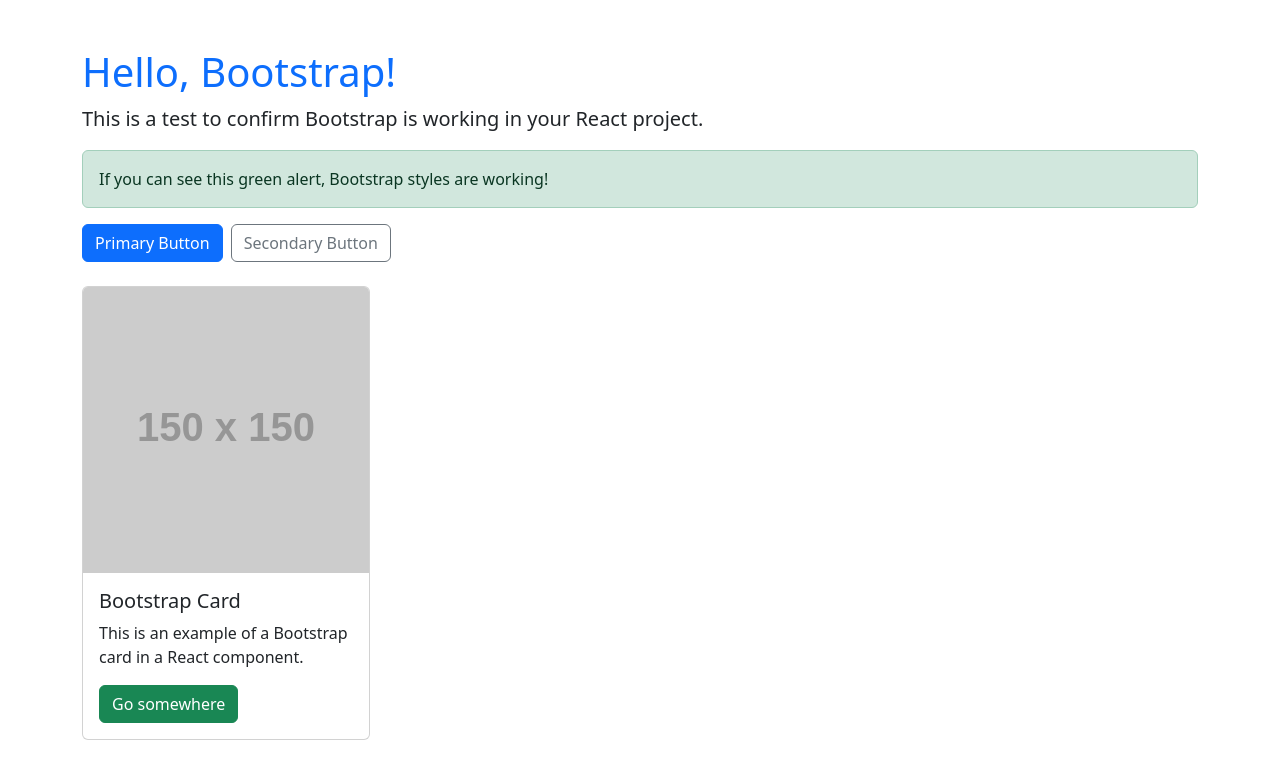
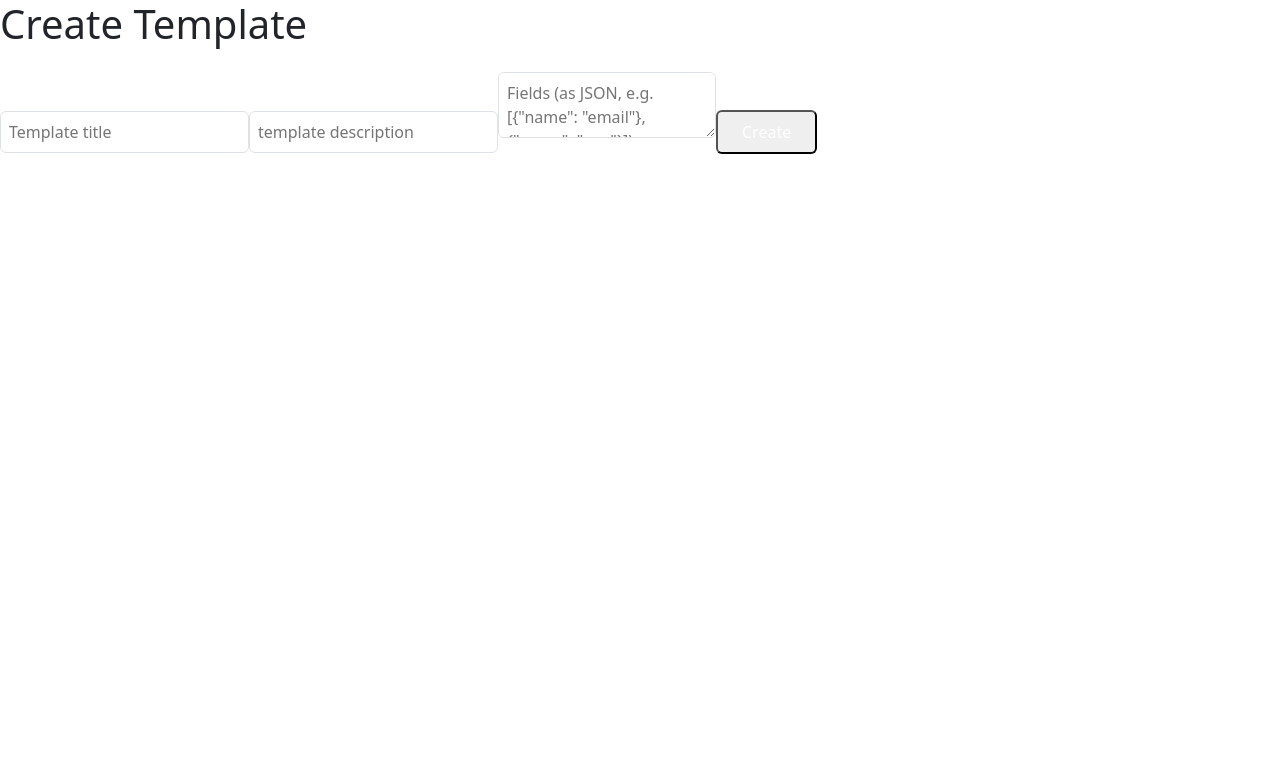
Before and after one commit to tedhull/myforms_front, a React (Create React App) app: page /create in a window 1280 px wide. Shown: the top 778 px of the page. Built offline with nearby package versions, Linux system fonts and the light colour scheme; no server answers.

Commit message:
create and find template

```diff
--- a/package.json
+++ b/package.json
@@ -7,9 +7,11 @@
     "@testing-library/jest-dom": "^6.6.3",
     "@testing-library/react": "^16.3.0",
     "@testing-library/user-event": "^13.5.0",
+    "axios": "^1.10.0",
     "bootstrap": "^5.3.6",
     "react": "^19.1.0",
     "react-dom": "^19.1.0",
+    "react-router-dom": "^7.6.2",
     "react-scripts": "5.0.1",
     "web-vitals": "^2.1.4"
   },
--- a/src/App.js
+++ b/src/App.js
@@ -1,10 +1,20 @@
 import './App.css';
 import React from "react";
+import {Route, Routes, BrowserRouter} from "react-router-dom";
+import CreateTemplatePage from "./views/CreateTemplate";
 import BootstrapTestPage from "./BootstrapTestPage";
-
+import TemplateFinder from "./views/FindTemplate";
 
 function App() {
-    return <BootstrapTestPage/>;
+    return (
+        <BrowserRouter>
+            <Routes>
+                <Route path="/" element={<BootstrapTestPage/>}/>
+                <Route path="/create" element={<CreateTemplatePage/>}/>
+                <Route path="/find" element={<TemplateFinder/>}/>
+            </Routes>
+        </BrowserRouter>
+    )
 }
 
 export default App;
--- a/src/BootstrapTestPage.jsx
+++ b/src/BootstrapTestPage.jsx
@@ -3,7 +3,7 @@
 const BootstrapTestPage = () => {
     useEffect(() => {
         const api = process.env.REACT_APP_API_ADDRESS;
-        fetch(api)
+        fetch(`${api}/templates`)
             .then(response => response.json())
             .then(json => console.log(json));
     });
--- /dev/null
+++ b/src/views/CreateTemplate.jsx
@@ -0,0 +1,59 @@
+import { useState } from 'react';
+import axios from 'axios';
+
+export default function CreateTemplatePage() {
+    const [title, setTitle] = useState('');
+    const [description, setDescription] = useState('');
+    const [fields, setFields] = useState('');
+
+    const handleSubmit = async (e) => {
+        e.preventDefault();
+        try {
+            const api = process.env.REACT_APP_API_ADDRESS
+            const response = await axios.post(`${api}/templates/new`, {
+                title,
+                description,
+                fields: JSON.parse(fields), // expecting fields as JSON
+            });
+            console.log(response.data);
+            alert('Template created: ' + response.data.id);
+        } catch (error) {
+            console.error(error);
+            alert('Failed to create template');
+        }
+    };
+
+    return (
+        <div className="p-6 max-w-xl mx-auto">
+            <h1 className="text-2xl mb-4">Create Template</h1>
+            <form onSubmit={handleSubmit} className="flex flex-col gap-4">
+                <input
+                    type="text"
+                    placeholder="Template title"
+                    value={title}
+                    onChange={(e) => setTitle(e.target.value)}
+                    className="p-2 border rounded"
+                    required
+                />
+                <input
+                    type="text"
+                    placeholder="template description"
+                    value={description}
+                    onChange={(e) => setDescription(e.target.value)}
+                    className="p-2 border rounded"
+                    required
+                />
+                <textarea
+                    placeholder='Fields (as JSON, e.g. [{"name": "email"}, {"name": "age"}])'
+                    value={fields}
+                    onChange={(e) => setFields(e.target.value)}
+                    className="p-2 border rounded h-32"
+                    required
+                />
+                <button type="submit" className="bg-blue-500 text-white py-2 px-4 rounded">
+                    Create
+                </button>
+            </form>
+        </div>
+    );
+}
--- /dev/null
+++ b/src/views/FindTemplate.jsx
@@ -0,0 +1,51 @@
+import React, { useState } from 'react';
+import axios from 'axios';
+
+const TemplateFinder = () => {
+    const [templateId, setTemplateId] = useState('');
+    const [templateData, setTemplateData] = useState(null);
+    const [error, setError] = useState(null);
+    const api = process.env.REACT_APP_API_ADDRESS;
+    const handleFetchTemplate = async () => {
+        try {
+            const response = await axios.get(`${api}/templates/${templateId}`);
+            setTemplateData(response.data);
+            setError(null);
+        } catch (err) {
+            setError('Template not found');
+            setTemplateData(null);
+        }
+    };
+
+    return (
+        <div className="p-4 max-w-md mx-auto bg-white rounded shadow">
+            <input
+                type="text"
+                placeholder="Enter Template ID"
+                value={templateId}
+                onChange={(e) => setTemplateId(e.target.value)}
+                className="border px-2 py-1 rounded w-full mb-2"
+            />
+            <button
+                onClick={handleFetchTemplate}
+                className="bg-blue-500 text-white px-4 py-2 rounded hover:bg-blue-600 w-full"
+            >
+                Fetch Template
+            </button>
+
+            {templateData && (
+                <div className="mt-4 bg-gray-100 p-3 rounded">
+                    <pre>{JSON.stringify(templateData, null, 2)}</pre>
+                </div>
+            )}
+
+            {error && (
+                <div className="mt-4 text-red-500">
+                    {error}
+                </div>
+            )}
+        </div>
+    );
+};
+
+export default TemplateFinder;
```
Also changed, not shown: 9 other files (tests, documents, lock files or other folders).
